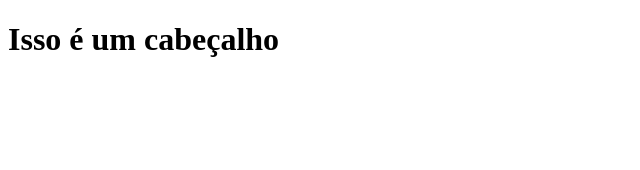
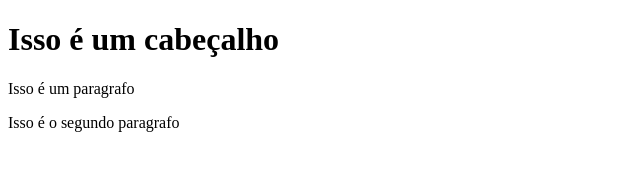
Before and after one commit to vanroccato/git-test, a plain HTML site: page index.html in a window 1280 px wide. Shown: the whole page, without its empty margins (0-640 px from the left). Drawn offline with Linux system fonts and the light colour scheme.

Commit message:
terceiro commit

```diff
--- a/index.html
+++ b/index.html
@@ -3,6 +3,8 @@
     <head>
         <body>
             <h1>Isso é um cabeçalho</h1>
+            <p>Isso é um paragrafo</p>
+            <p>Isso é o segundo paragrafo</p>
         </body>
     </head>
 </html>
```
